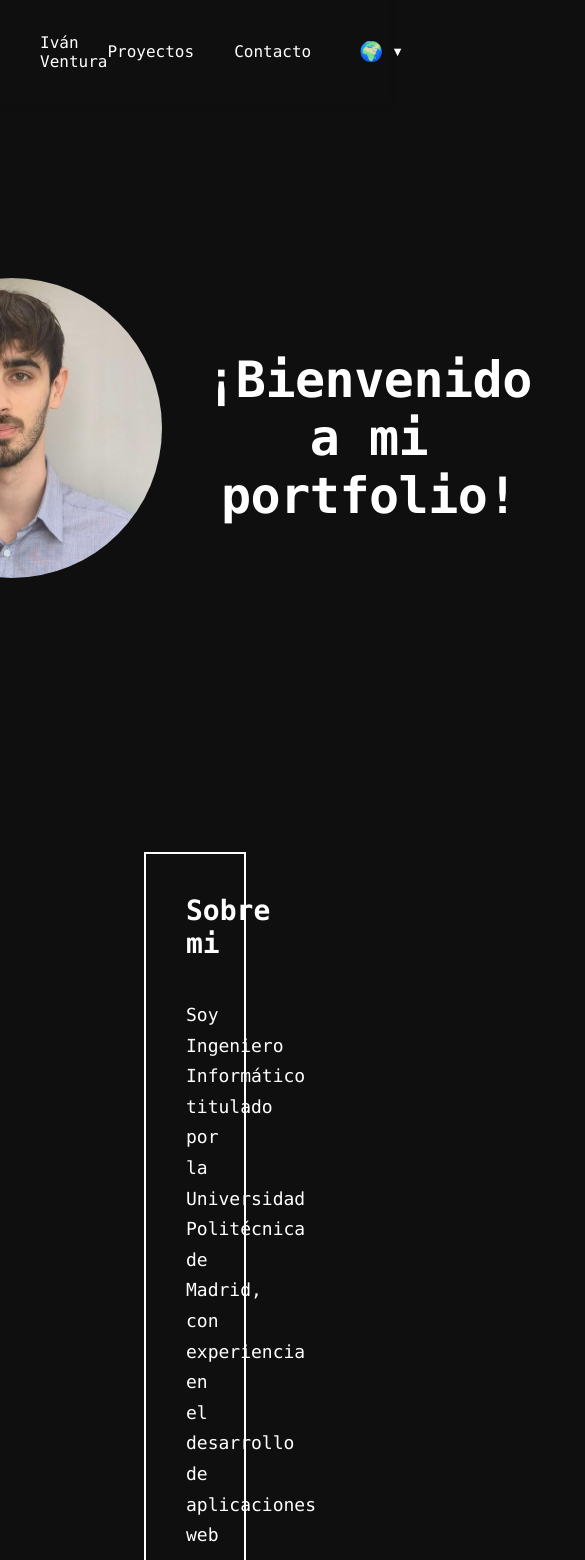
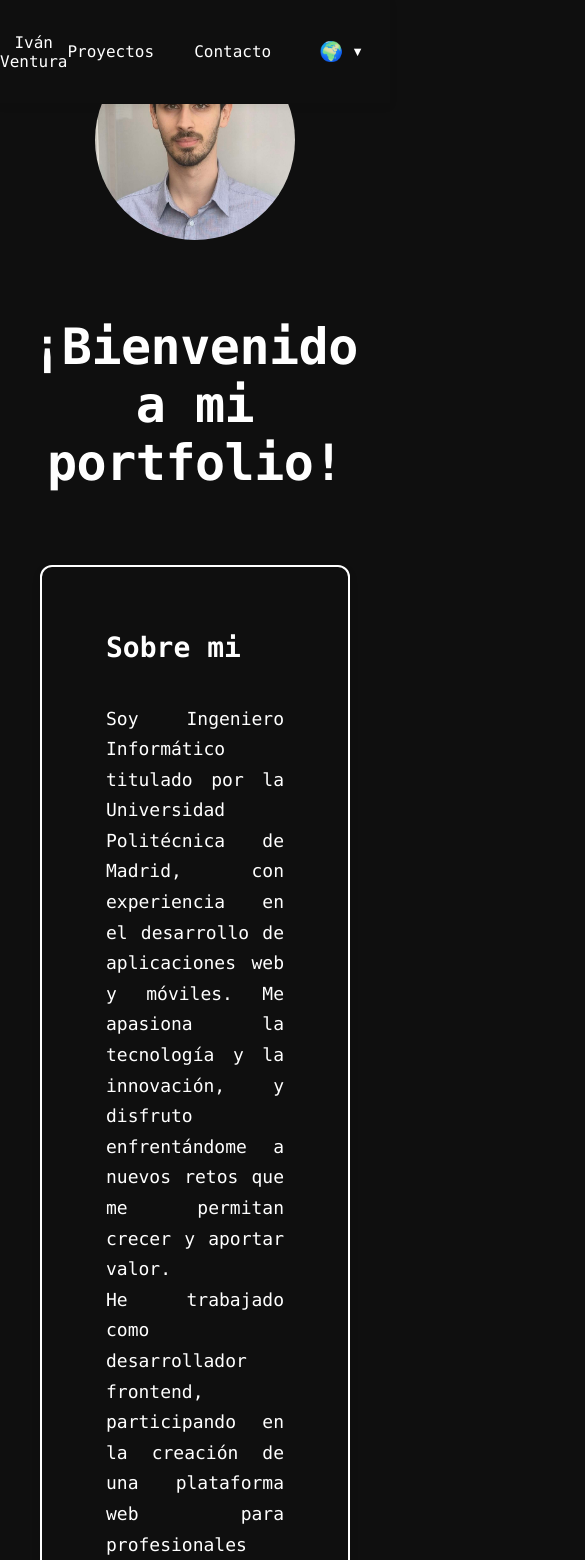
Before and after one commit to IvanVent/portfolio, a Next.js app: page / in a window 390 px wide. Shown: the top 1560 px of the page, 585 px wide, since content can reach past the window. Built offline with nearby package versions, Linux system fonts and the light colour scheme.

Commit message:
estilos about creados en css y comienzo a adaptar web a formato responsive

```diff
--- a/src/app/globals.css
+++ b/src/app/globals.css
@@ -1,3 +1,32 @@
+/*Estilos para la pagina de about*/
+
+.hero-section {
+  display: flex;
+  flex-direction: row;
+  align-items: center;
+  justify-content: center;
+  min-height: 100vh;
+  gap: 2.5rem;
+}
+
+.profile-image {
+  border-radius: 50%;
+}
+
+.aboutme-border {
+  border: 2px solid var(--color-blanco);
+  box-shadow: 0 4px 8px rgba(0, 0, 0, 0.1);
+}
+
+.boton-about{
+  display: flex;
+  justify-content: center;
+  margin-top: -30px;
+}
+
+/*------------------------------------*/
+
+
 /*Estilos para la pagina de contacto*/
 
 /* Botón de enviar mensaje */
@@ -59,17 +88,6 @@
 /*------------------------------------*/
 
 
-/*Estilos para la pagina de about*/
-
-.boton-about{
-  display: flex;
-  justify-content: center;
-  margin-top: -30px;
-}
-
-
-/*------------------------------------*/
-
 /*Estilos para la pagina de proyectos*/
 
 .image-project-1 {
@@ -97,7 +115,6 @@
   align-items: center;
   gap: 2rem; /* Ajusta este valor */
 }
-
 
 /*------------------------------------*/
 /*Estilos para el footer*/
--- a/src/app/layout.tsx
+++ b/src/app/layout.tsx
@@ -3,14 +3,15 @@ import Navbar from "@/components/Navbar";
 import Footer from "@/components/Footer";
 import I18nProvider from "../components/I18nProvider";
 import './globals.css'
+import '../styles/mobile.css'
 
 export default function RootLayout({ children }: { children: React.ReactNode }) {
   return (
     <html lang="es">
-      <body className="bg-gray-50 text-gray-900 wrapper">
+      <body className="wrapper">
         <I18nProvider>
           <Navbar />
-          <main className="min-h-screen p-6">{children}</main>
+          <main>{children}</main>
           <Footer />
         </I18nProvider>
         <br />
--- a/src/app/page.tsx
+++ b/src/app/page.tsx
@@ -28,24 +28,24 @@ export default function Home() {
       {/* Sección Presentación (About) */}
       <section id="about">
         <div className="animate-element">
-          <div className="flex flex-row md:flex-row items-center justify-center min-h-screen bg-gradient-to-b from-blue-100 to-white gap-10">
-            <div className="flex-shrink-0">
+          <div className="hero-section">
+            <div>
               <Image
                 src="/assets/CV.jpg"
                 alt="Imagen de presentación"
                 width={300}
                 height={300}
-                className="rounded-full border-4 border-blue-200 shadow-lg"
+                className="profile-image"
               />
             </div>
-            <div className="flex flex-col items-center md:items-start text-center md:text-left margen-left-grande">
+            <div className="margen-left-grande">
               <Titulo text={t('about.bienvenido')} />
             </div>
           </div>
         </div>
         <div className="animate-element">
           <div
-            className="bg-white bg-opacity-80 border-2 border-white rounded-lg p-8 shadow-lg max-w-xl margen-x-xxl margen-bottom-xxl"
+            className="aboutme-border margen-x-xxl margen-bottom-xxl"
             style={{ color: "var(--color-blanco)" }}
           >
             <Subtitulo
@@ -68,18 +68,6 @@ export default function Home() {
           </div>
         </div>
       </section>
-
-      {/* Sección Habilidades
-      <section className="flex flex-col items-center py-20 bg-blue-50 min-h-screen" id="habilidades">
-        <Subtitulo text="Habilidades" />
-        <ul className="flex flex-wrap gap-4 justify-center">
-          <li className="bg-white px-4 py-2 rounded shadow">React</li>
-          <li className="bg-white px-4 py-2 rounded shadow">Next.js</li>
-          <li className="bg-white px-4 py-2 rounded shadow">React Native</li>
-          <li className="bg-white px-4 py-2 rounded shadow">TypeScript</li>
-          <li className="bg-white px-4 py-2 rounded shadow">Node.js</li>
-        </ul>
-      </section> */}
       <div className="whitespace"></div>
     </main>
   );
--- /dev/null
+++ b/src/styles/mobile.css
@@ -0,0 +1,115 @@
+/* ================================
+   MOBILE STYLES - Portfolio Ivan
+   Breakpoint: max-width: 768px
+   ================================ */
+
+/* Media query principal para móvil */
+@media (max-width: 768px) {
+
+    /*wrapper - MÓVIL*/
+    .wrapper {
+        margin-left: 1rem !important;
+        margin-right: 1rem !important;
+        padding: 0 0.5rem;
+    }
+
+    /*Estilos para la pagina de about - MÓVIL*/
+
+    .hero-section {
+        flex-direction: column !important;
+        min-height: auto !important;
+        padding: 2rem 1rem !important;
+        gap: 2rem !important;
+    }
+
+    .profile-image {
+        width: 200px !important;
+        height: 200px !important;
+        margin: 0 auto !important;
+    }
+
+    .aboutme-border {
+        margin: 1rem !important;
+        padding: 1.5rem !important;
+        max-width: 100% !important;
+        border-radius: 12px !important;
+    }
+
+    .boton-about {
+        margin: 2rem 1rem !important;
+        margin-top: 1rem !important;
+    }
+
+    /* Ajustes de márgenes para móvil */
+    .margen-left-grande {
+        margin-left: 0 !important;
+        text-align: center !important;
+    }
+
+    .margen-x-xxl {
+        margin-left: 1rem !important;
+        margin-right: 1rem !important;
+    }
+
+    .margen-bottom-xxl {
+        margin-bottom: 2rem !important;
+    }
+
+    /*------------------------------------*/
+
+    /*Estilos para el footer - MÓVIL*/
+
+    .footer {
+        margin-left: 1rem !important;
+        margin-right: 1rem !important;
+        padding: 1rem !important;
+    }
+
+    .links {
+        flex-direction: column !important;
+        gap: 1rem !important;
+        align-items: center !important;
+    }
+
+    .redes {
+        text-align: center !important;
+        align-items: center !important;
+        margin-bottom: 1rem !important;
+    }
+
+    .contacto {
+        text-align: center !important;
+        align-items: center !important;
+    }
+
+    .info {
+        flex-direction: column !important;
+        margin: 1rem !important;
+        gap: 1.5rem !important;
+        text-align: center !important;
+    }
+
+    .colaborar {
+        text-align: center !important;
+        margin: 1rem !important;
+    }
+
+    .hr {
+        width: 90% !important;
+        margin: 1.5rem auto !important;
+    }
+
+    .texto-secundario {
+        font-size: 14px !important;
+        text-align: center !important;
+    }
+
+    /*------------------------------------*/
+}
+
+/* Media query para móviles muy pequeños */
+@media (max-width: 480px) {
+
+    /* Estilos para pantallas muy pequeñas */
+
+}
```
